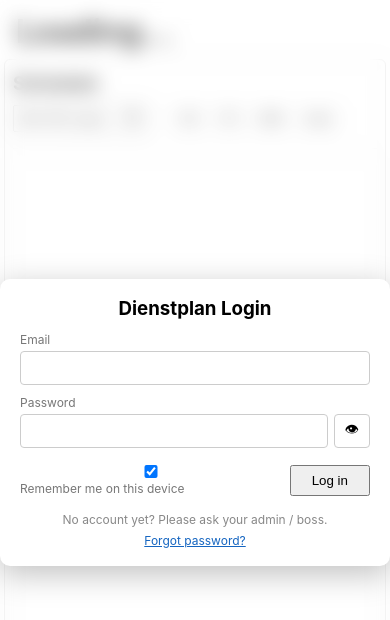
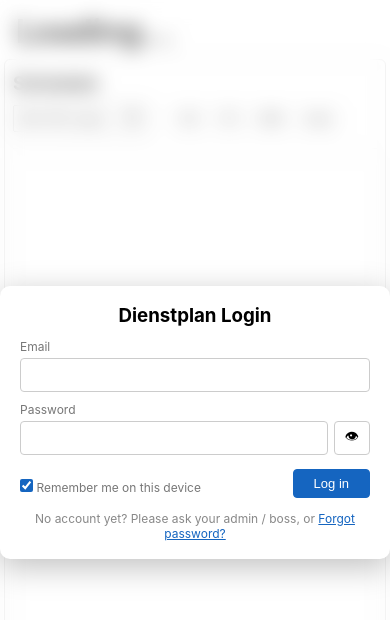
Before and after one commit to iqbalxcodes/dienstplan, a website: page schedule.html in a window 390 px wide. Drawn offline with Linux system fonts and the light colour scheme; a script that the page names is missing.

Commit message:
fix: update hint text in login overlay to include forgot password link

```diff
--- a/css/dienstplan.css
+++ b/css/dienstplan.css
@@ -1,9 +1,8 @@
 /* ======================================================
    DIENSTPLAN — layout variables
-   Same variable names/structure as Hotel PMS's roomRack.css
-   on purpose, so both can share --rack-label-width /
-   --rack-col-width if this file is ever loaded alongside the
-   Hotel PMS one inside the same page (module mode).
+   Same variable names/structure as Hotel PMS's roomRack.css,
+   so both can share --rack-label-width / --rack-col-width if
+   ever loaded alongside it in the same page.
    ====================================================== */
 
 :root {
@@ -11,13 +10,9 @@
     --rack-col-width: 96px; /* overwritten inline by JS per breakpoint */
 }
 
-.rack-page {
-    overflow: hidden;
-}
+.rack-page { overflow: hidden; }
 
-.rack-page .header-menu input[type="date"] {
-    padding: 3px 6px;
-}
+.rack-page .header-menu input[type="date"] { padding: 3px 6px; }
 
 .rack-view-toggle {
     display: flex;
@@ -142,9 +137,7 @@
 }
 
 .rack-header-cell.is-weekend { background: rgba(0, 0, 0, 0.035); }
-
 .rack-header-cell.is-today { background: #fff3e0; }
-
 .rack-header-cell.is-today .rack-header-date { color: #e65100; }
 
 
@@ -175,22 +168,12 @@
     box-sizing: border-box;
 }
 
-.rack-room-number {
-    font-weight: 600;
-    font-size: 13px;
-}
+.rack-room-number { font-weight: 600; font-size: 13px; }
 
-.rack-status-dot {
-    font-size: 10px;
-    line-height: 1;
-}
-
+.rack-status-dot { font-size: 10px; line-height: 1; }
 .rack-status-dot.status-clean { color: #2e7d32; }
 
-.rack-conflict-flag {
-    font-size: 12px;
-    cursor: help;
-}
+.rack-conflict-flag { font-size: 12px; cursor: help; }
 
 
 /* ======================================================
@@ -226,8 +209,7 @@
 
 
 /* ======================================================
-   SHIFT BARS — reuses .reservation-bar's visual language
-   from Hotel PMS, restyled per shift/leave semantics.
+   SHIFT BARS
    ====================================================== */
 
 .reservation-bar,
@@ -279,9 +261,6 @@
 
 /* ======================================================
    LEAVE CHIPS (Freiwunsch / Urlaub / Krank)
-   Sits below the shift bar row visually via z-index/top offset
-   handled in JS; styled distinctly from shift bars (dashed
-   outline instead of solid fill) so they never look like a shift.
    ====================================================== */
 
 .plan-leave-chip {
@@ -319,7 +298,7 @@
     z-index: 2;
 }
 
-.bar-resize-handle.left { left: 0; }
+.bar-resize-handle.left  { left: 0; }
 .bar-resize-handle.right { right: 0; }
 
 .bar-resize-handle:hover { background: rgba(255, 255, 255, 0.35); }
@@ -342,7 +321,7 @@
 
 
 /* ======================================================
-   TIME-ENTRY / APPROVAL QUEUE (check-in/out review list)
+   TIME-ENTRY / APPROVAL QUEUE
    ====================================================== */
 
 .plan-entry-card {
@@ -358,19 +337,13 @@
     flex-wrap: wrap;
 }
 
-.plan-entry-card.status-pending { border-left: 3px solid #f9a825; }
+.plan-entry-card.status-pending  { border-left: 3px solid #f9a825; }
 .plan-entry-card.status-approved { border-left: 3px solid #43a047; }
 .plan-entry-card.status-rejected { border-left: 3px solid #c62828; opacity: 0.6; }
 
-.plan-entry-meta {
-    font-size: 12px;
-    color: #777;
-}
+.plan-entry-meta { font-size: 12px; color: #777; }
 
-.plan-entry-actions {
-    display: flex;
-    gap: 6px;
-}
+.plan-entry-actions { display: flex; gap: 6px; }
 
 .plan-entry-actions button {
     border: 1px solid #ccc;
@@ -384,7 +357,7 @@
 .plan-entry-actions button:hover { background: #f0f0f0; }
 
 .plan-entry-actions .btn-approve { border-color: #2e7d32; color: #2e7d32; }
-.plan-entry-actions .btn-reject { border-color: #c62828; color: #c62828; }
+.plan-entry-actions .btn-reject  { border-color: #c62828; color: #c62828; }
 
 
 /* ======================================================
@@ -410,13 +383,10 @@
 
 
 /* ======================================================
-   HOURS SUMMARY (Soll / Ist / \u00dcberstunden)
+   HOURS SUMMARY (Soll / Ist / Überstunden)
    ====================================================== */
 
-#hoursSummaryPanel table {
-    width: 100%;
-    border-collapse: collapse;
-}
+#hoursSummaryPanel table { width: 100%; border-collapse: collapse; }
 
 #hoursSummaryPanel th {
     text-align: left;
@@ -435,8 +405,7 @@
 
 
 /* ======================================================
-   PANEL SWITCHING (Plan / Hours / Approvals / Complaints /
-   Leave Requests toolbar buttons)
+   PANEL SWITCHING
    ====================================================== */
 
 .plan-panel {
@@ -448,51 +417,66 @@
 #rackPanel { display: flex; flex-direction: column; }
 #rackPanel .rack-scroll { flex: 1 1 auto; }
 
+
 /* ======================================================
-   LOGIN OVERLAY CARD
+   LOGIN CARD — overlay & form layout
    ====================================================== */
 
+/* Frosted glass overlay: dimmed blur over the app behind */
 #loginOverlay {
     z-index: 200;
     background: rgba(255, 255, 255, 0.4);
     backdrop-filter: blur(10px);
     -webkit-backdrop-filter: blur(10px);
+    animation: authFadeIn 0.18s ease-out;
 }
 
 .auth-card h3 { text-align: center; }
 
+/* Keep the checkbox truly inline with its label text
+   (overrides the global .plan-modal input { width: 100% }) */
 .auth-check {
-    display: flex;
+    display: inline-flex;
     align-items: center;
     gap: 8px;
     font-size: 13px;
     color: #444;
-    margin-top: 12px;
 }
 
-.auth-error {
-    margin-top: 10px;
-    padding: 6px 10px;
+.auth-check input[type="checkbox"] {
+    width: auto !important;
+    flex: none;
+    margin: 0;
+    accent-color: #1565c0;
+}
+
+/* One row: checkbox group left · Log in button far right */
+.auth-actions-row {
+    display: flex;
+    align-items: center;
+    justify-content: space-between;
+    gap: 16px;
+    margin-top: 14px;
+}
+
+.auth-actions-row .auth-check { flex: 1 1 auto; }
+
+/* Shared blue button style (Log in + Reset) */
+.auth-actions-row button.primary,
+.auth-forgot-row button {
+    border: 1px solid #1565c0;
+    background: #1565c0;
+    color: #fff;
     border-radius: 4px;
-    background: #ffebee;
-    color: #c62828;
+    padding: 6px 20px;
+    cursor: pointer;
     font-size: 13px;
 }
 
-.auth-hint { margin: 12px 0 0; font-size: 12px; color: #888; text-align: center; }
+.auth-actions-row button.primary:hover,
+.auth-forgot-row button:hover { background: #0d47a1; }
 
-.auth-link { margin: 6px 0 0; text-align: center; font-size: 12px; }
-.auth-link a { color: #1565c0; }
-
-.auth-org-row { border-top: 1px solid #eee; padding-top: 10px; margin-top: 14px; }
-
-.auth-card hr { border: none; border-top: 1px solid #eee; margin: 14px 0; }
-
-
-/* ======================================================
-   LOGIN CARD LAYOUT v2
-   ====================================================== */
-
+/* Password field + show/hide eye toggle */
 .auth-pass-row { display: flex; gap: 6px; }
 .auth-pass-row input { flex: 1 1 auto; }
 
@@ -504,35 +488,45 @@
     cursor: pointer;
     font-size: 14px;
 }
+
 .auth-eye:hover { background: #f0f0f0; }
 
-/* checkbox group kiri, tombol Log in nempel ujung kanan */
-.auth-actions-row {
-    display: flex;
-    align-items: center;
-    justify-content: space-between;
-    gap: 16px;
-    margin-top: 14px;
-}
-.auth-actions-row .auth-check { margin-top: 0; flex: 1 1 auto; }
-.auth-actions-row button.primary { padding: 6px 20px; }
-
-/* forgot: input email makan sisa ruang, Reset di kanan */
+/* Forgot section: email fills remaining space, Reset at right */
 .auth-forgot-row { display: flex; gap: 8px; margin-top: 4px; }
 .auth-forgot-row input { flex: 1 1 auto; }
-.auth-forgot-row button {
-    border: 1px solid #1565c0;
-    background: #1565c0;
-    color: #fff;
+
+.auth-forgot-row button:disabled { opacity: 0.5; cursor: default; }
+
+/* Error message box */
+.auth-error {
+    margin-top: 10px;
+    padding: 6px 10px;
     border-radius: 4px;
-    padding: 6px 16px;
-    cursor: pointer;
+    background: #ffebee;
+    color: #c62828;
+    font-size: 13px;
 }
-.auth-forgot-row button:hover { background: #0d47a1; }
-.auth-forgot-row button:disabled { opacity: .5; cursor: default; }
+
+/* Hint texts under the form */
+.auth-hint {
+    margin: 12px 0 0;
+    font-size: 12px;
+    color: #888;
+    text-align: center;
+}
+
+.auth-hint a { color: #1565c0; }
+
+.auth-card hr {
+    border: none;
+    border-top: 1px solid #eee;
+    margin: 14px 0;
+}
+
 
 /* ======================================================
-   ENTRANCE ANIMATION — blur langsung, card menyusul halus
+   LOGIN CARD — entrance animation
+   (blur appears immediately, the card follows smoothly)
    ====================================================== */
 
 @keyframes authFadeIn {
@@ -541,31 +535,22 @@
 }
 
 @keyframes authCardIn {
-    from { opacity: 0; transform: translateY(14px) scale(.97); }
+    from { opacity: 0; transform: translateY(14px) scale(0.97); }
     to   { opacity: 1; transform: none; }
 }
 
-#loginOverlay {
-    animation: authFadeIn .18s ease-out;
-}
-
 #loginOverlay .auth-card {
-    animation: authCardIn .28s ease-out .1s backwards;
+    animation: authCardIn 0.28s ease-out 0.1s backwards;
 }
 
 
 /* ======================================================
-   RESPONSIVE — phone defaults to a 3-day window (yesterday /
-   today / tomorrow), handled by getPlanDayCount() in
-   dienstplan.ts. This just tightens spacing to fit.
+   RESPONSIVE
    ====================================================== */
 
 @media (max-width: 700px) {
-
     :root { --rack-label-width: 128px; }
-
     .rack-page .header-menu { flex-wrap: wrap; }
-
 }
 
 .table-container.rack-page { margin-top: 0; }
--- a/schedule.html
+++ b/schedule.html
@@ -32,8 +32,9 @@
 
             <div id="authError" class="auth-error" style="display:none;"></div>
 
-            <p class="auth-hint">No account yet? Please ask your admin / boss.</p>
-            <p class="auth-link"><a href="#" id="forgotToggle">Forgot password?</a></p>
+            <p class="auth-hint">No account yet? Please ask your admin / boss, or
+                <a href="#" id="forgotToggle">Forgot password?</a>
+            </p>
 
             <div id="forgotSection" style="display:none;">
                 <hr>
```
